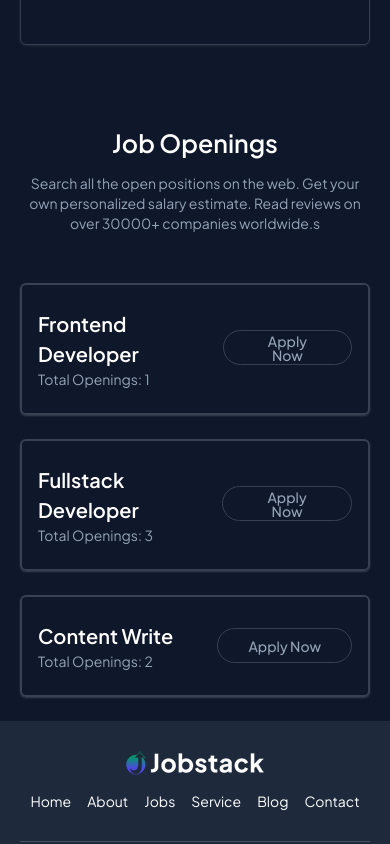
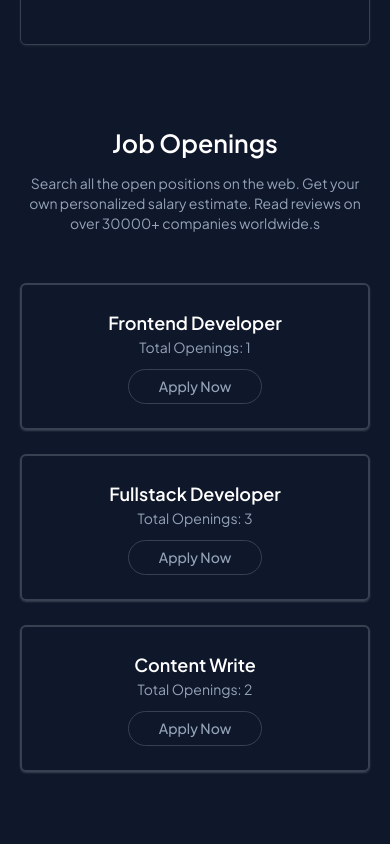
Before and after one commit to adnanDevelop/job-portal-app, a React (Vite) app in the folder frontend/: page /career in a window 390 px wide. Shown: the part 1800-2644 px from the top of the page. Built offline with nearby package versions, Linux system fonts and the light colour scheme.

Commit message:
resolved routing issue

```diff
--- a/frontend/src/components/global/Navbar.tsx
+++ b/frontend/src/components/global/Navbar.tsx
@@ -105,6 +105,9 @@ const Navbar = () => {
                         <Link
                           to={sublink.path}
                           className="p-2 font-medium text-white bg-transparent rounded-md transitions hover:bg-green text-content-color hover:text-white focus:text-white"
+                          onClick={() => {
+                            window.scrollTo({ top: 0 });
+                          }}
                         >
                           {sublink.name}
                         </Link>
--- a/frontend/src/modules/career/component/JobOpening.tsx
+++ b/frontend/src/modules/career/component/JobOpening.tsx
@@ -8,7 +8,7 @@ const JobOpening = () => {
   ];
 
   return (
-    <main className="padding-inline">
+    <main className="padding-inline md:pb-[100px] pb-[70px]">
       <SectionHeader
         title="Job Openings"
         content="Search all the open positions on the web. Get your own personalized salary estimate. Read reviews on over 30000+ companies worldwide.s"
@@ -19,18 +19,18 @@ const JobOpening = () => {
         {jobContent.map((element: any, index: number) => {
           return (
             <div
-              className="max-w-[850px] flex items-center justify-between  mx-auto py-6 px-4 rounded-md shadow-sm hover:shadow-md transitions hover:shadow-gray-600 border-2 border-gray-700 shadow-gray-700 mb-6"
+              className="max-w-[850px] flex sm:flex-row flex-col  items-center justify-center lg:justify-between  mx-auto py-6 px-4 rounded-md shadow-sm hover:shadow-md transitions hover:shadow-gray-600 border-2 border-gray-700 shadow-gray-700 mb-6"
               key={index}
             >
-              <div>
-                <h3 className="text-[20px] font-semibold text-white  font-jakarta">
+              <div className="text-center sm:text-start">
+                <h3 className="md:text-[20px] text-lg font-semibold text-white  font-jakarta">
                   {element.title}
                 </h3>
                 <p className="text-sm text-slate font-jakarta">
                   Total Openings: {element.opening}
                 </p>
               </div>
-              <div>
+              <div className="mt-3 sm:mt-0">
                 <button className="px-[30px] h-[35px] rounded-full bg-transparent border border-gray-700 text-slate font-medium font-jakarta text-sm leading-none transitions hover:bg-green hover:border-green hover:text-white">
                   Apply Now
                 </button>
```
Also changed, not shown: frontend/src/routes/Routes.tsx (+9 -4 lines).
